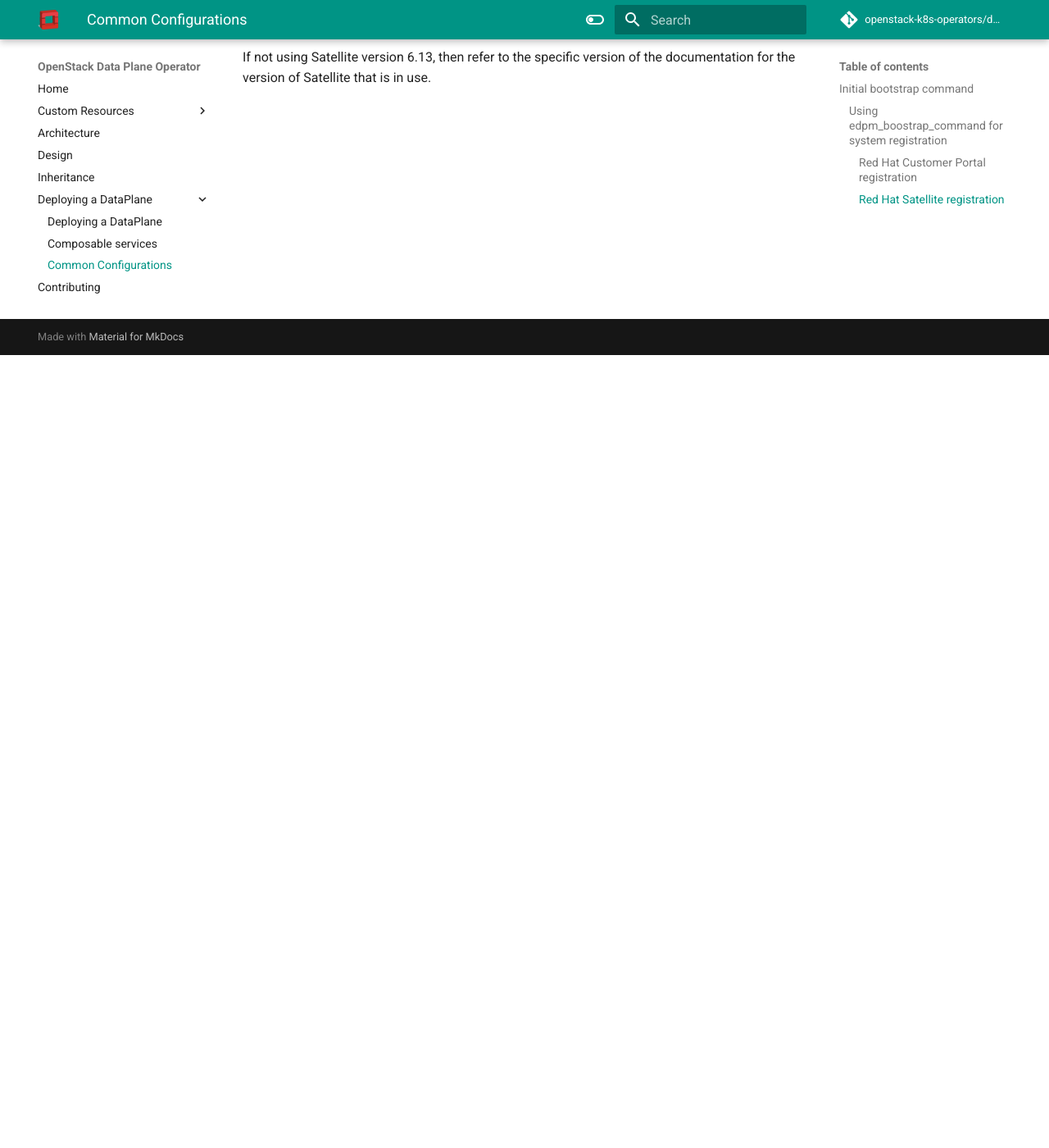
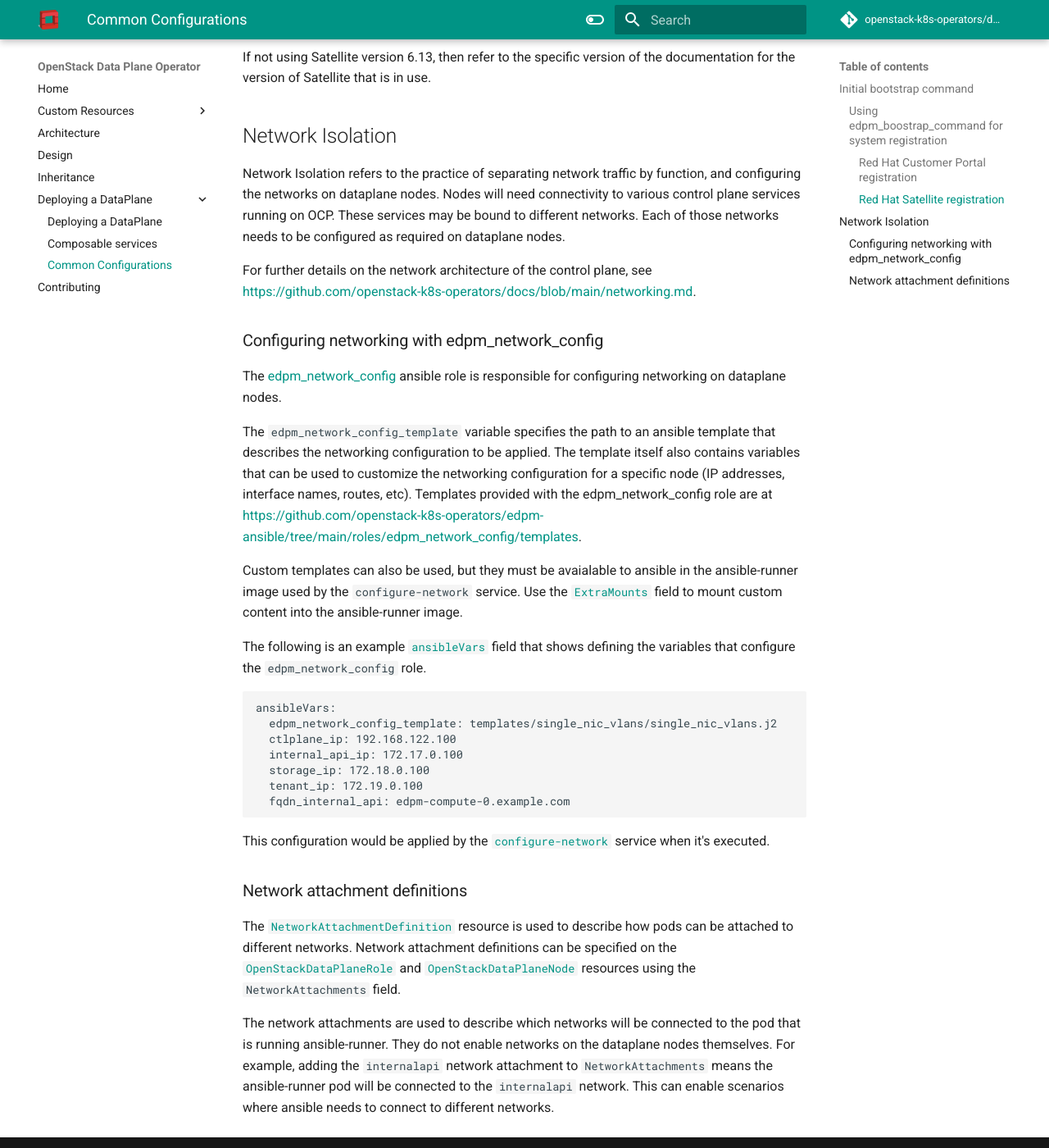
Before and after one commit to openstack-k8s-operators/dataplane-operator, an MkDocs documentation site: the page built from docs/common_configurations.md, in a window 1280 px wide and 1400 px high, scrolled down 967 px. Shown: the whole window at 82% size. Built offline with MkDocs 1.6.1 and Material for MkDocs 9.7.7, drawn with Linux system fonts in a browser that asks for light colours; comment, search, counter and statistics services are not loaded; the version menu is left out.

Commit message:
Add docs for network isolation
Also adds docs for using ExtraMounts to customize the ansible-runner
image.

Signed-off-by: James Slagle <jslagle@redhat.com>

```diff
--- a/docs/common_configurations.md
+++ b/docs/common_configurations.md
@@ -41,3 +41,61 @@
 
 If not using Satellite version 6.13, then refer to the specific version of the
 documentation for the version of Satellite that is in use.
+
+## Network Isolation
+
+Network Isolation refers to the practice of separating network traffic by
+function, and configuring the networks on dataplane nodes. Nodes will need
+connectivity to various control plane services running on OCP. These services
+may be bound to different networks. Each of those networks needs to be
+configured as required on dataplane nodes.
+
+For further details on the network architecture of the control plane, see
+<https://github.com/openstack-k8s-operators/docs/blob/main/networking.md>.
+
+### Configuring networking with edpm_network_config
+
+The
+[edpm_network_config](https://github.com/openstack-k8s-operators/edpm-ansible/tree/main/roles/edpm_network_config)
+ansible role is responsible for configuring networking on dataplane nodes.
+
+The `edpm_network_config_template` variable specifies the path to an ansible
+template that describes the networking configuration to be applied. The
+template itself also contains variables that can be used to customize the
+networking configuration for a specific node (IP addresses, interface names,
+routes, etc). Templates provided with the edpm_network_config role are at
+<https://github.com/openstack-k8s-operators/edpm-ansible/tree/main/roles/edpm_network_config/templates>.
+
+Custom templates can also be used, but they must be avaialable to ansible in
+the ansible-runner image used by the `configure-network` service. Use the
+[`ExtraMounts`](../composable_services/#using-extramounts) field to mount custom
+content into the ansible-runner image.
+
+The following is an example
+[`ansibleVars`](http://127.0.0.1:8000/dataplane-operator/openstack_dataplanerole/#nodesection)
+field that shows defining the variables that configure the
+`edpm_network_config` role.
+
+    ansibleVars:
+      edpm_network_config_template: templates/single_nic_vlans/single_nic_vlans.j2
+      ctlplane_ip: 192.168.122.100
+      internal_api_ip: 172.17.0.100
+      storage_ip: 172.18.0.100
+      tenant_ip: 172.19.0.100
+      fqdn_internal_api: edpm-compute-0.example.com
+
+This configuration would be applied by the
+[`configure-network`](../composable_services/#dataplane-operator-provided-services) service when
+it's executed.
+
+### Network attachment definitions
+
+The
+[`NetworkAttachmentDefinition`](https://github.com/openstack-k8s-operators/docs/blob/main/networking.md#network-attachment-definitions) resource is used to describe how pods can be attached to different networks. Network attachment definitions can be specified on the [`OpenStackDataPlaneRole`](openstack_dataplanerole.md) and [`OpenStackDataPlaneNode`](openstack_dataplanenode.md) resources using the `NetworkAttachments` field.
+
+The network attachments are used to describe which networks will be connected
+to the pod that is running ansible-runner. They do not enable networks on the
+dataplane nodes themselves. For example, adding the `internalapi` network
+attachment to `NetworkAttachments` means the ansible-runner pod will be
+connected to the `internalapi` network. This can enable scenarios where ansible
+needs to connect to different networks.
```
Also changed, not shown: docs/composable_services.md (+10 -0 lines).
